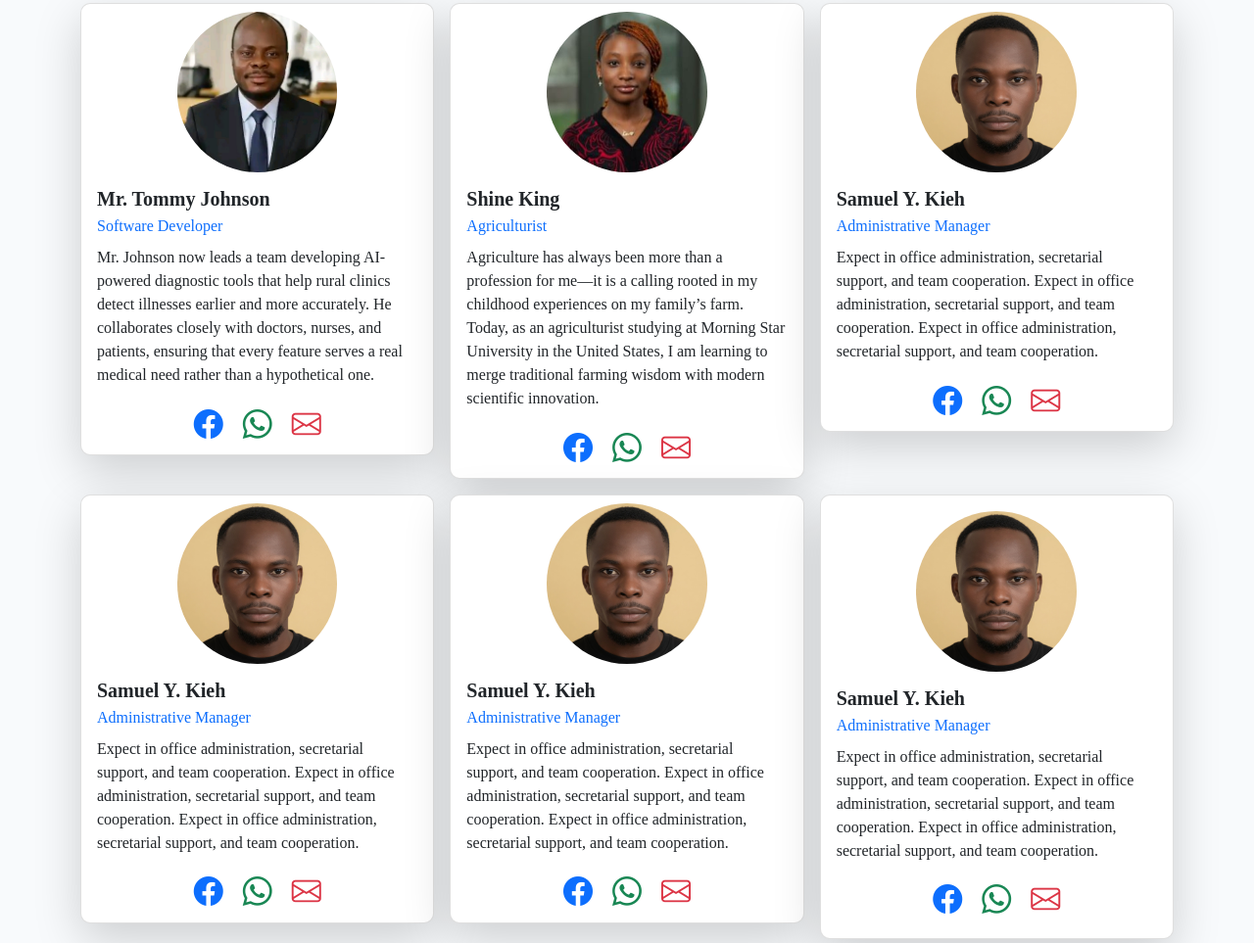
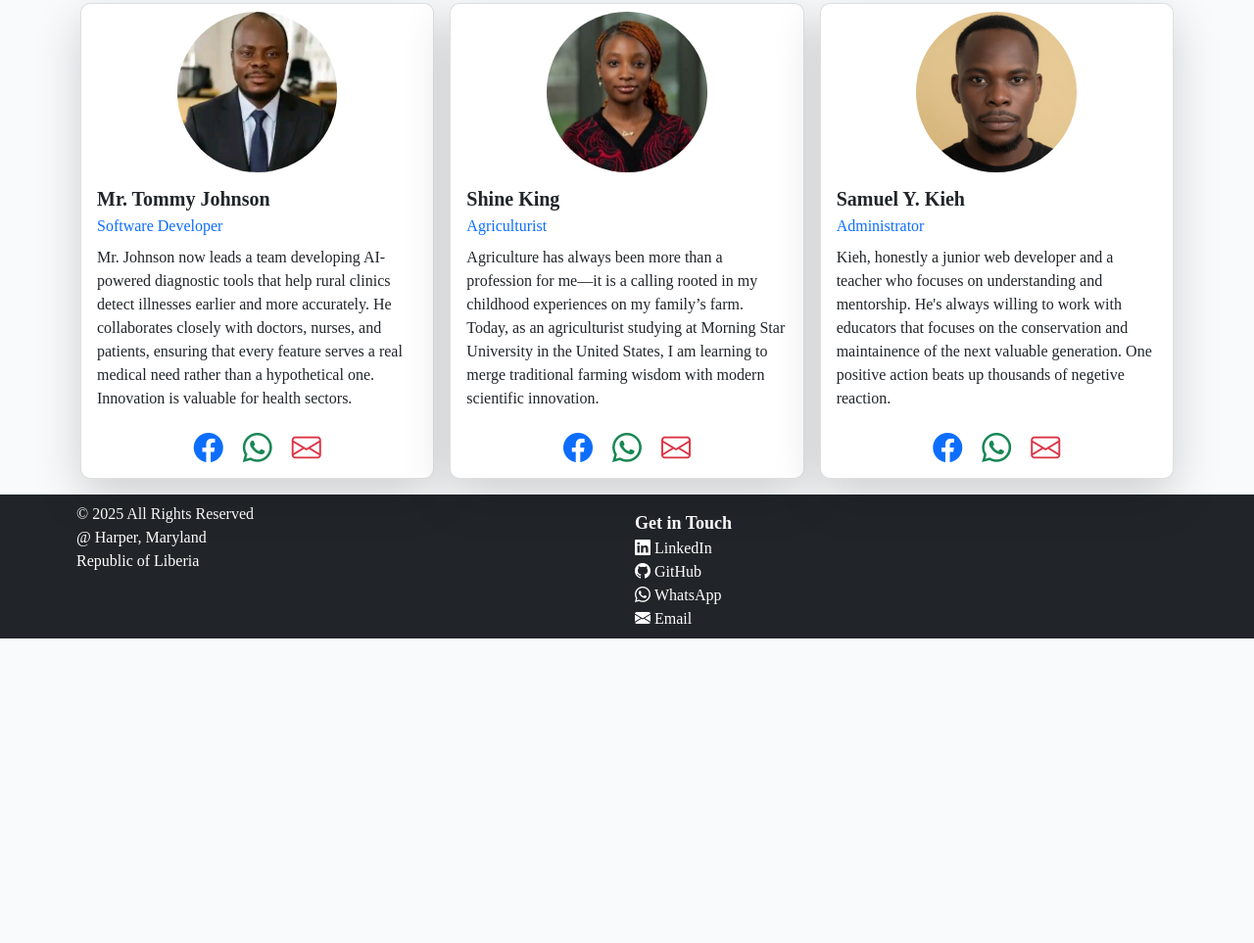
Before and after one commit to kieh570/kieh_portfolio, a plain HTML site: page team.html in a window 1280 px wide. Shown: the part 155-1118 px from the top of the page at 98% size. After the commit the page ends 880 px from the top, so only its background shows below. Drawn offline with Linux system fonts and the light colour scheme.

Commit message:
Updated team.html

```diff
--- a/team.html
+++ b/team.html
@@ -84,13 +84,14 @@
 
 
                 <div class="col-12 col-md-4 col-md-4" style="height: auto;">
-                    <div class="team-card card shadow-lg" style="border-radius: 10px;">
-                       <div class="card-body p-2 mx-2 h-100">
+                    <div class="team-card card shadow-lg h-100" style="border-radius: 10px;">
+                       <div class="card-body p-2 mx-2 ">
                         <div><img src="images/1765894691152.jpg" class="card-image-top mx-auto d-flex" style="width: 50%; margin-bottom: 15px; height: auto; border-radius: 50%;" alt=""></div>
                             <h5 class="card-title fw-bold">Mr. Tommy Johnson</h5>
                             <p class="card-subtitle text-primary mb-2 ">Software Developer</p>
                             <p class="card-text text-mute">
                                 Mr. Johnson now leads a team developing AI-powered diagnostic tools that help rural clinics detect illnesses earlier and more accurately. He collaborates closely with doctors, nurses, and patients, ensuring that every feature serves a real medical need rather than a hypothetical one.
+                                Innovation is valuable for health sectors.
                             </p>
 
                             <div class="text-center">
@@ -101,7 +102,7 @@
                 </div>
 
                 <div class="col-12 col-md-4 col-md-4" style="height: auto;">
-                    <div class="team-card card shadow-lg" style="border-radius: 10px;">
+                    <div class="team-card card shadow-lg h-100" style="border-radius: 10px;">
                        <div class="card-body p-2 mx-2 h-100">
                         <div><img src="images/IMG_20260602_210625_844.jpg" class="card-image-top mx-auto d-flex" style="width: 50%; margin-bottom: 15px; height: auto; border-radius: 50%;" alt=""></div>
                             <h5 class="card-title fw-bold">Shine King</h5>
@@ -119,15 +120,13 @@
                 </div>
 
                     <div class="col-12 col-md-4 col-md-4" style="height: auto;">
-                    <div class="team-card card shadow-lg" style="border-radius: 10px;">
+                    <div class="team-card card shadow-lg h-100" style="border-radius: 10px;">
                        <div class="card-body p-2 mx-2">
                         <div><img src="images/image-25.jpg" class="card-image-top mx-auto d-flex" style="width: 50%; margin-bottom: 15px; height: auto; border-radius: 50%;" alt=""></div>
                             <h5 class="card-title fw-bold">Samuel Y. Kieh</h5>
-                            <p class="card-subtitle text-primary mb-2">Administrative Manager</p>
+                            <p class="card-subtitle text-primary mb-2">Administrator</p>
                             <p class="card-text text-mute">
-                                Expect in office administration, secretarial support, and team cooperation.
-                                Expect in office administration, secretarial support, and team cooperation.
-                                Expect in office administration, secretarial support, and team cooperation.
+                                 Kieh, honestly a junior web developer and a teacher who focuses on understanding and mentorship. He's always willing to work with educators that focuses on the conservation and maintainence of the next valuable generation. One positive action beats up thousands of negetive reaction.
                             </p>
 
                             <div class="text-center">
@@ -139,64 +138,7 @@
                 </div>
 
 
-                <div class="col-12 col-md-4 col-md-4" style="height: auto;">
-                    <div class="team-card card shadow-lg" style="border-radius: 10px;">
-                       <div class="card-body p-2 mx-2">
-                        <div><img src="images/image-25.jpg" class="card-image-top mx-auto d-flex" style="width: 50%; margin-bottom: 15px; height: auto; border-radius: 50%;" alt=""></div>
-                            <h5 class="card-title fw-bold">Samuel Y. Kieh</h5>
-                            <p class="card-subtitle text-primary mb-2">Administrative Manager</p>
-                            <p class="card-text text-mute">
-                                Expect in office administration, secretarial support, and team cooperation.
-                                Expect in office administration, secretarial support, and team cooperation.
-                                Expect in office administration, secretarial support, and team cooperation.
-                            </p>
 
-                            <div class="text-center">
-                                <a href="#"><i class="bi bi-facebook text-primary social-icon" style="font-size: clamp(20px, 5vh, 30px); transform: scale(1.5);"></i></a>&nbsp;&nbsp;&nbsp;&nbsp;&nbsp;<a href="#"><i class="bi bi-whatsapp text-success" style="font-size: clamp(20px, 5vh, 30px); transform: scale(1.5);"></i></a>&nbsp;&nbsp;&nbsp;&nbsp;&nbsp;<a href="#"><i class="bi bi-envelope text-danger" style="font-size: clamp(20px, 5vh, 30px); transform: scale(1.5);"></i></a>
-                            </div>
-
-                        </div>
-                    </div>
-                </div>
-
-                <div class="col-12 col-md-4 col-md-4" style="height: auto;">
-                    <div class="team-card card shadow-lg" style="border-radius: 10px;">
-                       <div class="card-body p-2 mx-2">
-                        <div><img src="images/image-25.jpg" class="card-image-top mx-auto d-flex" style="width: 50%; margin-bottom: 15px; height: auto; border-radius: 50%;" alt=""></div>
-                            <h5 class="card-title fw-bold">Samuel Y. Kieh</h5>
-                            <p class="card-subtitle text-primary mb-2">Administrative Manager</p>
-                            <p class="card-text text-mute">
-                                Expect in office administration, secretarial support, and team cooperation.
-                                Expect in office administration, secretarial support, and team cooperation.
-                                Expect in office administration, secretarial support, and team cooperation.
-                            </p>
-
-                           <div class="text-center">
-                                <a href="#"><i class="bi bi-facebook text-primary social-icon" style="font-size: clamp(20px, 5vh, 30px); transform: scale(1.5);"></i></a>&nbsp;&nbsp;&nbsp;&nbsp;&nbsp;<a href="#"><i class="bi bi-whatsapp text-success" style="font-size: clamp(20px, 5vh, 30px); transform: scale(1.5);"></i></a>&nbsp;&nbsp;&nbsp;&nbsp;&nbsp;<a href="#"><i class="bi bi-envelope text-danger" style="font-size: clamp(20px, 5vh, 30px); transform: scale(1.5);"></i></a>
-                            </div>
-
-                        </div>
-                    </div>
-                </div>
-
-                <div class="col-12 col-md-4 col-md-4" style="height: auto;">
-                    <div class="team-card card shadow-lg" style="border-radius: 10px;">
-                       <div class="card-body">
-                        <div><img src="images/image-25.jpg" class="card-image-top mx-auto d-flex" style="width: 50%; margin-bottom: 15px; height: auto; border-radius: 50%;" alt=""></div>
-                            <h5 class="card-title fw-bold">Samuel Y. Kieh</h5>
-                            <p class="card-subtitle text-primary mb-2">Administrative Manager</p>
-                            <p class="card-text text-mute">
-                                Expect in office administration, secretarial support, and team cooperation.
-                                Expect in office administration, secretarial support, and team cooperation.
-                                Expect in office administration, secretarial support, and team cooperation.
-                            </p>
-
-                           <div class="text-center">
-                                <a href="#"><i class="bi bi-facebook text-primary social-icon" style="font-size: clamp(20px, 5vh, 30px); transform: scale(1.5);"></i></a>&nbsp;&nbsp;&nbsp;&nbsp;&nbsp;<a href="#"><i class="bi bi-whatsapp text-success" style="font-size: clamp(20px, 5vh, 30px); transform: scale(1.5);"></i></a>&nbsp;&nbsp;&nbsp;&nbsp;&nbsp;<a href="#"><i class="bi bi-envelope text-danger" style="font-size: clamp(20px, 5vh, 30px); transform: scale(1.5);"></i></a>
-                            </div>
-
-                        </div>
-                    </div>
                 </div>
             </div>
             </div>
```
